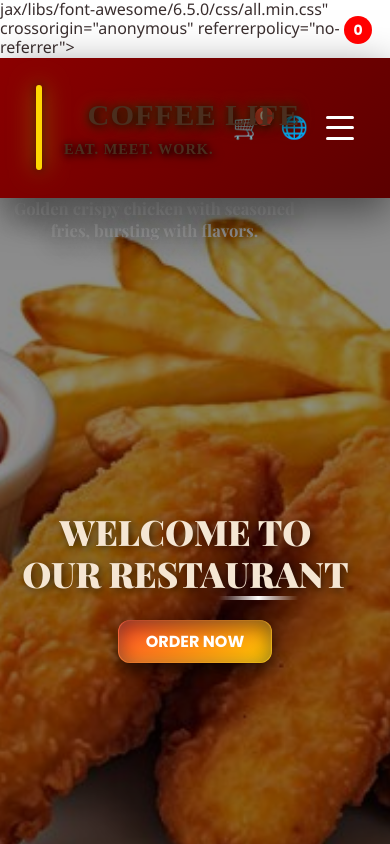
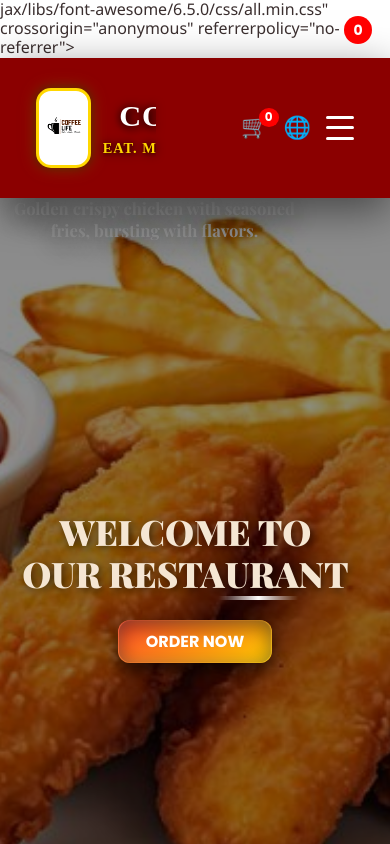
Before and after one commit to REAGANOTEMA/Coffee-Life-Cafe, a plain HTML site: page index.html in a window 390 px wide. Drawn offline with nearby package versions, Linux system fonts and the light colour scheme.

Commit message:
update header final

```diff
--- a/css/home.css
+++ b/css/home.css
@@ -1,33 +1,25 @@
-/* ===============================
-   GLOBAL BASE STYLES
-================================= */
+/* ===== GLOBAL ===== */
 html, body {
   margin: 0;
   padding: 0;
   font-family: 'Roboto', sans-serif;
   overflow-x: hidden;
   background: #f5f2ef;
-  color: #fff;
 }
 
-/* ===============================
-   HEADER
-================================= */
+/* ===== HEADER CONTAINER ===== */
 .site-header {
   width: 100%;
-  background: linear-gradient(135deg, #8B0000, #5c0000);
+  background: #8B0000; /* dark red luxury tone */
   display: flex;
   flex-direction: column;
   position: relative;
   z-index: 100;
   box-shadow: 0 5px 20px rgba(0,0,0,0.45);
   color: #fff;
-  font-weight: bold;
 }
 
-/* ===============================
-   NAV INNER WRAPPER
-================================= */
+/* ===== INNER WRAP ===== */
 .nav-inner {
   display: flex;
   align-items: center;
@@ -35,12 +27,9 @@ html, body {
   padding: 15px 50px;
   flex-wrap: wrap;
   min-height: 120px;
-  position: relative;
 }
 
-/* ===============================
-   LOGO (LEFT)
-================================= */
+/* ===== LOGO AREA ===== */
 .logo {
   display: flex;
   align-items: center;
@@ -50,67 +39,53 @@ html, body {
 }
 
 .luxury-logo-circle {
-  width: 200px;   /* wider */
-  height: 110px;  /* less tall */
+  width: 250px;
+  height: 100px;
   overflow: hidden;
   background: #fff;
-  border-radius: 18px;
+  border-radius: 15px;
   display: flex;
   justify-content: center;
   align-items: center;
   border: 3px solid #FFD700;
-  box-shadow: 0 0 25px rgba(255, 215, 0, 0.7);
-  transition: transform 0.4s ease, box-shadow 0.4s ease;
-}
-
-.luxury-logo-circle:hover {
-  transform: scale(1.08);
-  box-shadow: 0 0 35px rgba(255, 215, 0, 0.9);
+  box-shadow: 0 0 15px rgba(255,215,0,0.3);
 }
 
 .luxury-logo-circle img {
   width: 100%;
   height: 100%;
-  object-fit: contain;
-  object-position: center;
+  object-fit: cover;
+  transform: scale(1.2);
 }
 
-/* ===============================
-   TITLE & SLOGAN (CENTER)
-================================= */
+/* ===== TITLE + SLOGAN ===== */
 .luxury-copy {
   display: flex;
   flex-direction: column;
   justify-content: center;
-  align-items: flex-start;
-  overflow: visible; /* ensure text fully visible */
-  margin-left: 10px;
-  flex-grow: 1;
+  overflow: hidden;
+  white-space: nowrap;
 }
 
 .luxury-title {
-  font-size: 2.9rem;
+  font-size: 2.8rem;
   font-weight: 900;
-  color: #e6b800; /* rich dark gold */
-  white-space: nowrap;
-  text-shadow: 2px 2px 10px rgba(0,0,0,0.8), 0 0 15px rgba(255,215,0,0.4);
-  transform: translateX(0);
-  transition: transform 0.5s ease;
+  color: #FFFFFF;
+  text-shadow: 2px 2px 8px rgba(0,0,0,0.6);
+  letter-spacing: 1px;
+  transition: transform 0.3s ease;
 }
 
 .luxury-slogan {
   font-size: 1.1rem;
-  font-weight: 700;
-  color: #ffffff; /* clear white */
-  margin-top: 8px;
-  white-space: nowrap;
-  text-shadow: 2px 2px 6px rgba(0,0,0,0.7);
-  overflow: visible; /* ensure fully visible */
+  font-weight: 600;
+  color: #FFD700;
+  margin-top: 6px;
+  letter-spacing: 0.5px;
+  text-shadow: 1px 1px 4px rgba(0,0,0,0.5);
 }
 
-/* ===============================
-   NAVIGATION RIGHT
-================================= */
+/* ===== NAVIGATION ===== */
 .nav {
   display: flex;
   align-items: center;
@@ -137,39 +112,31 @@ html, body {
   transform: translateY(-2px) scale(1.05);
   background: linear-gradient(145deg, #FFFACD, #FFD700);
   box-shadow: 0 7px 0 #B8860B, 0 7px 15px rgba(0,0,0,0.4);
-  text-shadow: 0 0 10px rgba(255, 215, 0, 0.8);
 }
 
-/* ACTION ICONS */
+/* ===== NAV ACTIONS ===== */
 .nav-actions {
   display: flex;
   align-items: center;
-  gap: 18px;
+  gap: 15px;
 }
 
 .cart-icon {
-  font-size: 24px;
+  font-size: 22px;
   position: relative;
   cursor: pointer;
-  color: #FFD700;
-  transition: transform 0.3s ease;
-}
-
-.cart-icon:hover {
-  transform: scale(1.2);
 }
 
 .cart-count-badge {
   position: absolute;
   top: -6px;
   right: -10px;
-  background: #ff3333;
+  background: red;
   color: #fff;
   font-size: 0.75rem;
   font-weight: bold;
   border-radius: 50%;
-  padding: 2px 5px;
-  box-shadow: 0 0 5px rgba(0,0,0,0.4);
+  padding: 2px 6px;
 }
 
 .lang-toggle {
@@ -177,18 +144,10 @@ html, body {
   background: none;
   border: none;
   cursor: pointer;
-  color: #FFD700;
-  transition: color 0.3s ease, transform 0.3s ease;
+  color: #fff;
 }
 
-.lang-toggle:hover {
-  color: #fff;
-  transform: scale(1.2);
-}
-
-/* ===============================
-   HAMBURGER MENU
-================================= */
+/* ===== HAMBURGER ===== */
 #hamburger {
   display: none;
   flex-direction: column;
@@ -198,7 +157,6 @@ html, body {
   background: none;
   border: none;
   cursor: pointer;
-  z-index: 120;
   transition: transform 0.3s ease;
 }
 
@@ -211,31 +169,27 @@ html, body {
 }
 
 #hamburger.active .bar:nth-child(1) {
-  transform: rotate(45deg) translateY(8px);
+  transform: rotate(45deg) translate(5px, 5px);
 }
+
 #hamburger.active .bar:nth-child(2) {
   opacity: 0;
 }
+
 #hamburger.active .bar:nth-child(3) {
-  transform: rotate(-45deg) translateY(-8px);
+  transform: rotate(-45deg) translate(5px, -5px);
 }
 
-/* ===============================
-   MOBILE MENU
-================================= */
+/* ===== MOBILE MENU ===== */
 .mobile-menu {
   display: none;
   flex-direction: column;
   width: 100%;
   background: #8B0000;
   text-align: center;
-  padding: 14px 0;
-  position: absolute;
-  top: 100%;
-  left: 0;
-  opacity: 0;
+  padding: 15px 0;
+  box-shadow: 0 5px 20px rgba(0,0,0,0.4);
   transition: all 0.3s ease;
-  box-shadow: 0 5px 20px rgba(0,0,0,0.4);
 }
 
 .mobile-menu.active {
@@ -246,20 +200,17 @@ html, body {
 .mobile-link {
   padding: 14px 0;
   font-weight: bold;
-  color: #FFD700;
+  color: #fff;
   text-decoration: none;
   font-size: 1.1rem;
-  transition: all 0.3s ease;
+  transition: background 0.3s ease;
 }
 
 .mobile-link:hover {
-  color: #fff;
-  transform: scale(1.05);
+  background: rgba(255,255,255,0.1);
 }
 
-/* ===============================
-   BACKGROUND / PARTICLES
-================================= */
+/* ===== BACKGROUND DECORATIONS ===== */
 .header-bg-anim,
 .luxury-particle-container {
   position: absolute;
@@ -268,23 +219,37 @@ html, body {
   top: 0;
   left: 0;
   z-index: -1;
-  background: radial-gradient(circle at top right, rgba(255,215,0,0.15), transparent 60%);
 }
 
-/* ===============================
-   RESPONSIVE DESIGN
-================================= */
+/* ===== RESPONSIVE ===== */
 @media (max-width: 1024px) {
-  .luxury-logo-circle { width: 180px; height: 95px; }
-  .luxury-title { font-size: 2.4rem; }
-  .luxury-slogan { font-size: 0.95rem; }
+  .luxury-logo-circle {
+    width: 220px;
+    height: 90px;
+  }
+  .luxury-title {
+    font-size: 2.4rem;
+  }
+  .luxury-slogan {
+    font-size: 1rem;
+  }
 }
 
 @media (max-width: 768px) {
-  .nav-links { display: none; }
-  #hamburger { display: flex; }
-  .luxury-logo-circle { width: 160px; height: 85px; }
-  .luxury-title { font-size: 1.9rem; }
-  .luxury-slogan { font-size: 0.9rem; }
-  .nav-inner { padding: 10px 20px; }
+  .nav-links {
+    display: none;
+  }
+  #hamburger {
+    display: flex;
+  }
+  .luxury-logo-circle {
+    width: 200px;
+    height: 80px;
+  }
+  .luxury-title {
+    font-size: 1.9rem;
+  }
+  .luxury-slogan {
+    font-size: 0.9rem;
+  }
 }
--- a/js/home.js
+++ b/js/home.js
@@ -11,6 +11,7 @@
   if (!header) return;
 
   const logo = header.querySelector('.luxury-logo-circle');
+  const logoImg = logo ? logo.querySelector('img') : null;
   const title = header.querySelector('.luxury-title');
   const slogan = header.querySelector('.luxury-slogan');
   const hamburger = document.getElementById('hamburger');
@@ -80,12 +81,14 @@
         hamburger.setAttribute('aria-expanded', 'true');
         mobileMenu.setAttribute('aria-hidden', 'false');
         mobileMenu.style.display = 'flex';
+        mobileMenu.style.opacity = '1';
       } else {
         mobileMenu.classList.remove('active');
         hamburger.classList.remove('active');
         hamburger.setAttribute('aria-expanded', 'false');
         mobileMenu.setAttribute('aria-hidden', 'true');
-        mobileMenu.style.display = 'none';
+        mobileMenu.style.opacity = '0';
+        setTimeout(() => (mobileMenu.style.display = 'none'), 300);
       }
     };
 
@@ -125,7 +128,7 @@
   });
 
   // ====================
-  // CINEMATIC TITLE SLIDE (bounded)
+  // CINEMATIC TITLE SLIDE (Subtle + Fully Visible)
   // ====================
   let position = 0, direction = 1;
   function animateTitleSlide() {
@@ -135,11 +138,11 @@
     const headerRect = header.getBoundingClientRect();
     const titleRect = title.getBoundingClientRect();
 
-    const minX = logoRect.right + 15; // distance from logo
-    const maxX = headerRect.right - titleRect.width - 25;
+    // smaller, classy motion range
+    const minX = logoRect.right + 40;
+    const maxX = headerRect.right - titleRect.width - 60;
 
-    position += direction * 0.5;
-
+    position += direction * 0.3; // slow elegant movement
     if (titleRect.left + position <= minX) direction = 1;
     if (titleRect.left + position >= maxX) direction = -1;
 
@@ -149,29 +152,41 @@
   animateTitleSlide();
 
   // ====================
-  // RESPONSIVE HEADER
+  // RESPONSIVE HEADER + LOGO + COLOR FIXES
   // ====================
   function adjustHeaderForMobile() {
     const screenWidth = window.innerWidth;
 
+    if (logoImg) {
+      logoImg.style.objectFit = 'cover';
+      logoImg.style.transform = 'scale(1.2)';
+    }
+
     if (screenWidth <= 768) {
       header.style.padding = '10px 15px';
-      header.style.minHeight = '90px';
-      Object.assign(logo.style, { width: '160px', height: '85px' });
+      Object.assign(logo.style, { width: '200px', height: '80px' });
       title.style.fontSize = '1.9rem';
       slogan.style.fontSize = '0.9rem';
     } else if (screenWidth <= 1024) {
       header.style.padding = '15px 25px';
-      header.style.minHeight = '110px';
-      Object.assign(logo.style, { width: '180px', height: '95px' });
+      Object.assign(logo.style, { width: '220px', height: '90px' });
       title.style.fontSize = '2.4rem';
       slogan.style.fontSize = '1rem';
     } else {
       header.style.padding = '20px 30px';
-      header.style.minHeight = '130px';
-      Object.assign(logo.style, { width: '200px', height: '110px' });
-      title.style.fontSize = '2.9rem';
+      Object.assign(logo.style, { width: '250px', height: '100px' });
+      title.style.fontSize = '2.8rem';
       slogan.style.fontSize = '1.1rem';
+    }
+
+    // Title & Slogan colors (visible and elegant)
+    if (title) {
+      title.style.color = '#FFFFFF'; // pure white
+      title.style.textShadow = '2px 2px 8px rgba(0,0,0,0.6)';
+    }
+    if (slogan) {
+      slogan.style.color = '#FFD700'; // dark yellow gold
+      slogan.style.textShadow = '1px 1px 4px rgba(0,0,0,0.5)';
     }
   }
 
```
